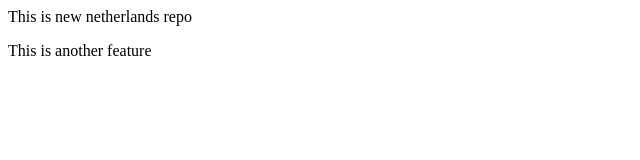
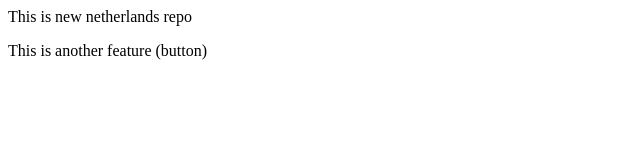
Before and after one commit to aziz0075/Netherlands, a plain HTML site: page index.html in a window 1280 px wide. Shown: the full height of the page, 0-640 px from the left. Drawn offline with Linux system fonts and the light colour scheme.

Commit message:
Add button

```diff
--- a/index.html
+++ b/index.html
@@ -1,2 +1,2 @@
 <p>This is new netherlands repo </p>
-<p>This is another feature</p>
+<p>This is another feature (button)</p>
```
